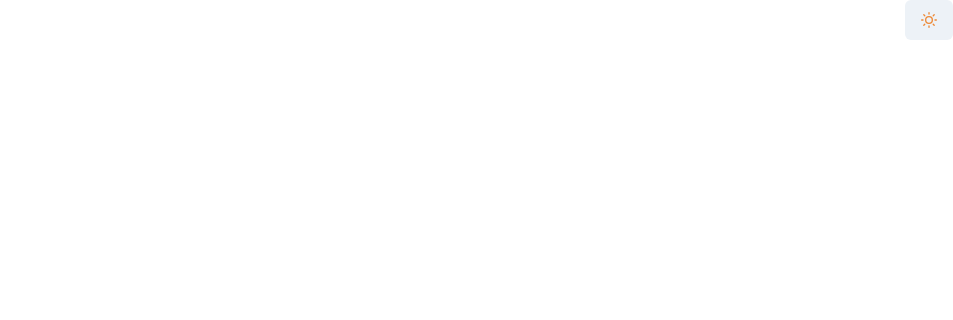
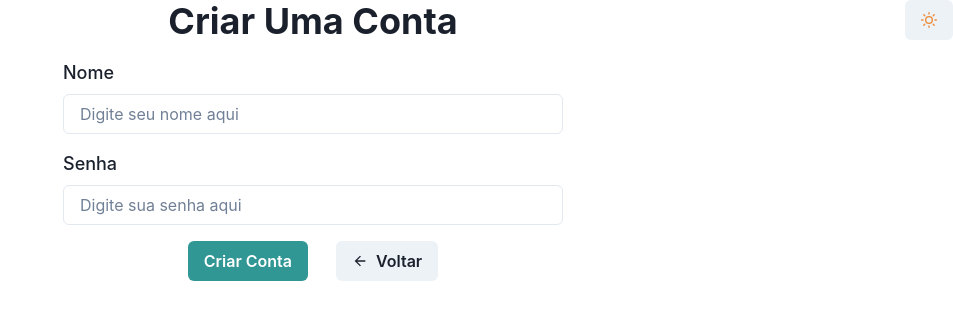
Before and after one commit to UriasOliv/whatsapp_clone_web, a React (Vite) app: page /register in a window 1280 px wide. Shown: the top 320 px of the page, without its empty margins (327-1280 px from the left). Built offline with nearby package versions, Linux system fonts and the light colour scheme.

Commit message:
feat: telas de login e cadastro do usuario

```diff
--- a/src/components/Login/Login.tsx
+++ b/src/components/Login/Login.tsx
@@ -9,37 +9,30 @@ import {
 } from '@chakra-ui/react'
 import { Input } from '@chakra-ui/react'
 import { useFormik } from 'formik'
-import * as Yup from 'yup'
+import { useNavigate } from 'react-router-dom';
+import { FieldsLoginValidation } from './utils/yupLogin'
 
-interface MyFormValues {
+interface FormLogin {
     username: string;
     password: string;
 }
 
 export default function Login() {
-    const formik = useFormik<MyFormValues>({
+    const formik = useFormik<FormLogin>({
         initialValues: {
             username: '',
             password: '',
         },
 
-        validationSchema: Yup.object({
-            username: Yup.string()
-            .required('Nome é Obrigatório!')
-            .min(6, 'Nome muito curto!')
-            .max(28, 'Nome muito grande!'),
-
-            password: Yup.string()
-            .required('Senha é Obrigatória!')
-            .min(6, 'Senha muito curta!')
-            .max(28, 'Senha muito grande!'),
-        }),
+        validationSchema: FieldsLoginValidation(),
 
         onSubmit: (values, actions) => {
             alert(JSON.stringify(values, null, 2))
             actions.resetForm()
         }
     })
+
+    const navigate = useNavigate()
 
     return (
         <VStack
@@ -49,33 +42,40 @@ export default function Login() {
             justify= "left"
             h= "100hv"
             spacing= "1rem"
+            onSubmit={formik.handleSubmit}
         >
             <Heading>
                 Login
             </Heading>
-            <FormControl>
+            <FormControl isInvalid={(formik.errors.username && formik.touched.password) || false}>
                 <FormLabel fontSize='lg'>Nome</FormLabel>
                 <Input
                     name='username'
                     placeholder='Digite o Nome'
+                    onChange={formik.handleChange}
+                    value={formik.values.username}
+                    onBlur={formik.handleBlur}
                 />
-                <FormErrorMessage>Invalid username</FormErrorMessage>
+                <FormErrorMessage>{formik.errors.username}</FormErrorMessage>
             </FormControl>
 
-            <FormControl>
+            <FormControl isInvalid={(formik.errors.password && formik.touched.password) || false}>
                 <FormLabel fontSize='lg'>Senha</FormLabel>
                 <Input
                     autoComplete='off'
                     type='password'
                     name='password'
                     placeholder='Digite a senha'
+                    onChange={formik.handleChange}
+                    value={formik.values.password}
+                    onBlur={formik.handleBlur}
                 />
-                <FormErrorMessage>Invalid password</FormErrorMessage>
+                <FormErrorMessage>{formik.errors.password}</FormErrorMessage>
             </FormControl>
 
             <ButtonGroup pt='1rem'>
-                <Button colorScheme='teal'>Log In</Button>
-                <Button>Create Account</Button>
+                <Button colorScheme='teal' type='submit'>Fazer Login</Button>
+                <Button onClick={() => navigate('/register')}>Criar Conta</Button>
             </ButtonGroup>
         </VStack>
     )
--- a/src/components/Login/SignUp.tsx
+++ b/src/components/Login/SignUp.tsx
@@ -1,5 +1,76 @@
+import { Button, ButtonGroup, FormControl, FormErrorMessage, FormLabel, Heading, Input, VStack } from "@chakra-ui/react";
+import { useFormik } from "formik";
+
+import { FieldsLoginValidation } from './utils/yupLogin'
+import { ArrowBackIcon } from "@chakra-ui/icons";
+import { useNavigate } from "react-router-dom";
+
+interface FormSignUp {
+    username: string;
+    password: string;
+}
+
 export default function SignUp() {
+    const formik = useFormik<FormSignUp>({
+        initialValues: {
+            username: '',
+            password: ''
+        },
+
+        validationSchema: FieldsLoginValidation(),
+
+        onSubmit: ((values, actions) => {
+            console.log(values)
+            actions.resetForm()
+        })
+    })
+
+    const navigate = useNavigate()
+
     return (
-        <></>
+        <VStack
+        as= "form"
+        w= {{ base: '20%', 'md': "500px" }}
+        m= "auto"
+        justify= "left"
+        h= "100hv"
+        spacing= "1rem"
+        onSubmit={formik.handleSubmit}
+        >
+            <Heading>Criar Uma Conta</Heading>
+
+            <FormControl isInvalid={(formik.errors.username && formik.touched.username) || false}>
+                <FormLabel fontSize={'lg'}>Nome</FormLabel>
+                <Input
+                    name="username"
+                    placeholder="Digite seu nome aqui"
+                    onChange={formik.handleChange}
+                    value={formik.values.username}
+                    onBlur={formik.handleBlur}
+                />
+                <FormErrorMessage></FormErrorMessage>
+            </FormControl>
+
+            <FormControl isInvalid={(formik.errors.password && formik.touched.password) || false}>
+                <FormLabel fontSize={'lg'}>Senha</FormLabel>
+                <Input
+                    name="password"
+                    placeholder="Digite sua senha aqui"
+                    onChange={formik.handleChange}
+                    value={formik.values.password}
+                    onBlur={formik.handleBlur}
+                />
+                <FormErrorMessage>{formik.errors.password}</FormErrorMessage>
+            </FormControl>
+
+            <ButtonGroup gap={5}>
+                <Button colorScheme="teal">Criar Conta</Button>
+                <Button
+                    leftIcon={<ArrowBackIcon />}
+                    onClick={() => navigate('/')}
+                >Voltar</Button>
+            </ButtonGroup>
+
+        </VStack>
     )
 }
--- /dev/null
+++ b/src/components/Login/utils/yupLogin.ts
@@ -0,0 +1,15 @@
+import * as Yup from 'yup'
+
+export function FieldsLoginValidation() {
+    return Yup.object({
+        username: Yup.string()
+        .required('Nome é Obrigatório!')
+        .min(6, 'Nome muito curto!')
+        .max(28, 'Nome muito grande!'),
+
+        password: Yup.string()
+        .required('Senha é Obrigatória!')
+        .min(6, 'Senha muito curta!')
+        .max(28, 'Senha muito grande!'),
+    })
+}
--- a/src/components/Views.tsx
+++ b/src/components/Views.tsx
@@ -1,7 +1,7 @@
 import { Routes, Route } from 'react-router-dom'
 
 import Login from './Login/Login'
-import SignUp from './Login/signUp'
+import SignUp from './Login/SignUp'
 
 export default function Views() {
     return (
```
